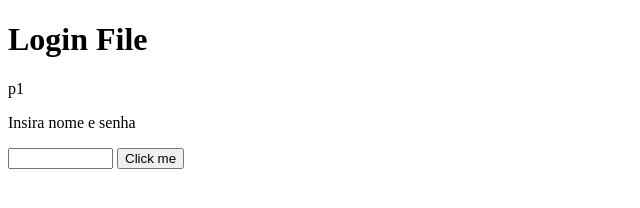
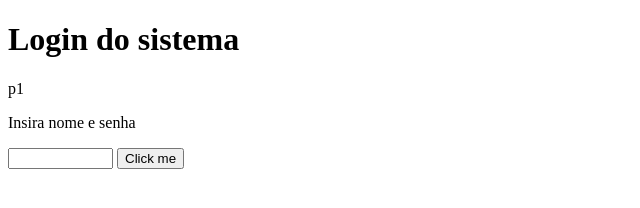
Before and after one commit to Mirayr/Dummie, a plain HTML site: page src/login.html in a window 1280 px wide. Shown: the whole page, without its empty margins (0-640 px from the left). Drawn offline with Linux system fonts and the light colour scheme.

Commit message:
Change H1 of Login.

```diff
--- a/src/login.html
+++ b/src/login.html
@@ -2,7 +2,7 @@
 <html>
 <body>
 
-<h1>Login File</h1>
+<h1>Login do sistema</h1>
 <p>p1</p>
 <p>Insira nome e senha</p>
 <input type="text" id="name" name="name" required
```
